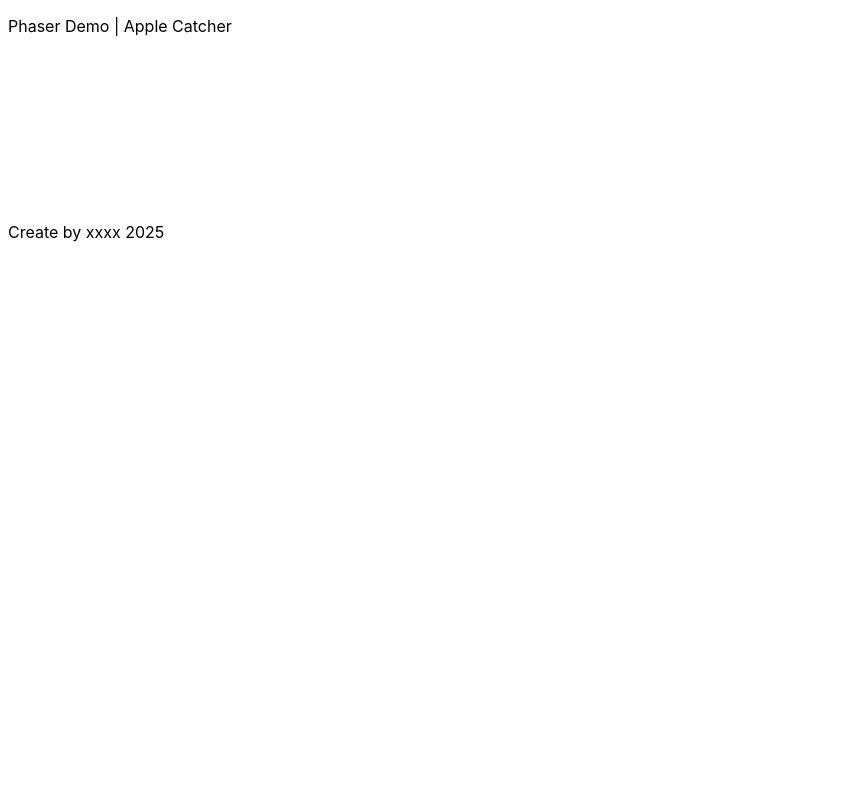
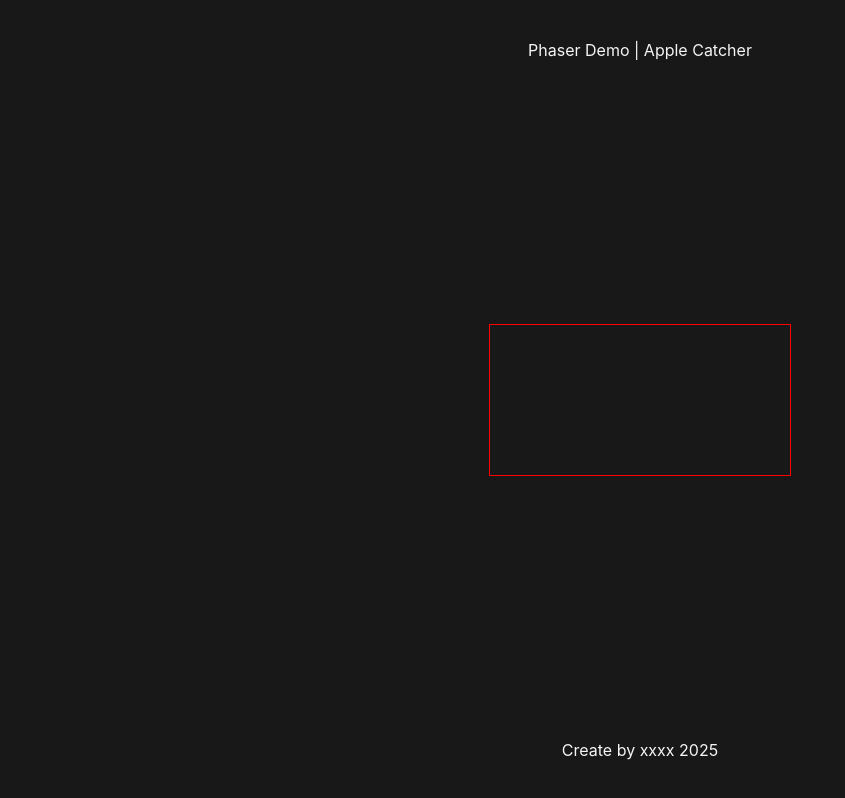
Before and after one commit to jiebinzhou98/project03, a website built with Vite: page index.html in a window 1280 px wide. Shown: the whole page, without its empty margins (0-845 px from the left). Built offline with nearby package versions, Linux system fonts and the light colour scheme.

Commit message:
style: :art: adjusting the css

```diff
--- a/src/style.css
+++ b/src/style.css
@@ -1,3 +1,46 @@
 :root {
   font-family: Inter, system-ui, Avenir, Helvetica, Arial, sans-serif;
+  --dkClr:#181818;
+  --liClr:whitesmoke;
+  --accClr:#0D0D35;
 }
+
+*{
+  margin: 0;
+  padding: 0;
+  box-sizing: border-box;
+}
+
+html,body{
+  height: 100%;
+}
+
+body{
+  background-color: var(--dkClr);
+  color: var(--liClr);
+  display: flex;
+  flex-direction: column;
+  min-height: 100vh;
+}
+
+header,footer{
+  display: flex;
+  justify-content: center;
+  align-items: center;
+  padding: 40px 20px;
+}
+
+main{
+  flex: 1;
+  display: flex;
+}
+
+#gameCanvas{
+  border: 1px solid red;
+  position: absolute;
+  top: 50%;
+  left: 50%;
+  transform: translate(-50%,-50%);
+  display: flex;
+  z-index: 1;
+}
```
